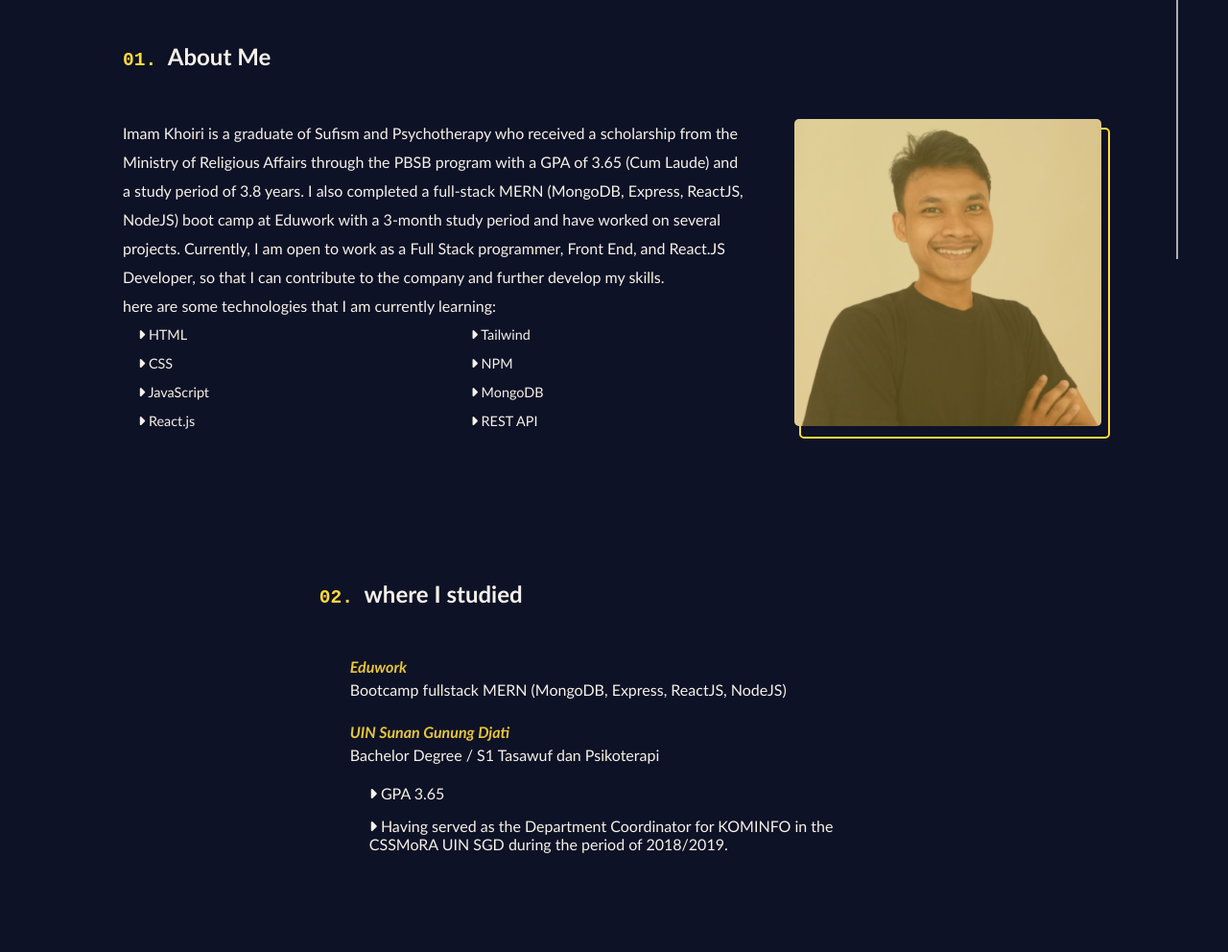
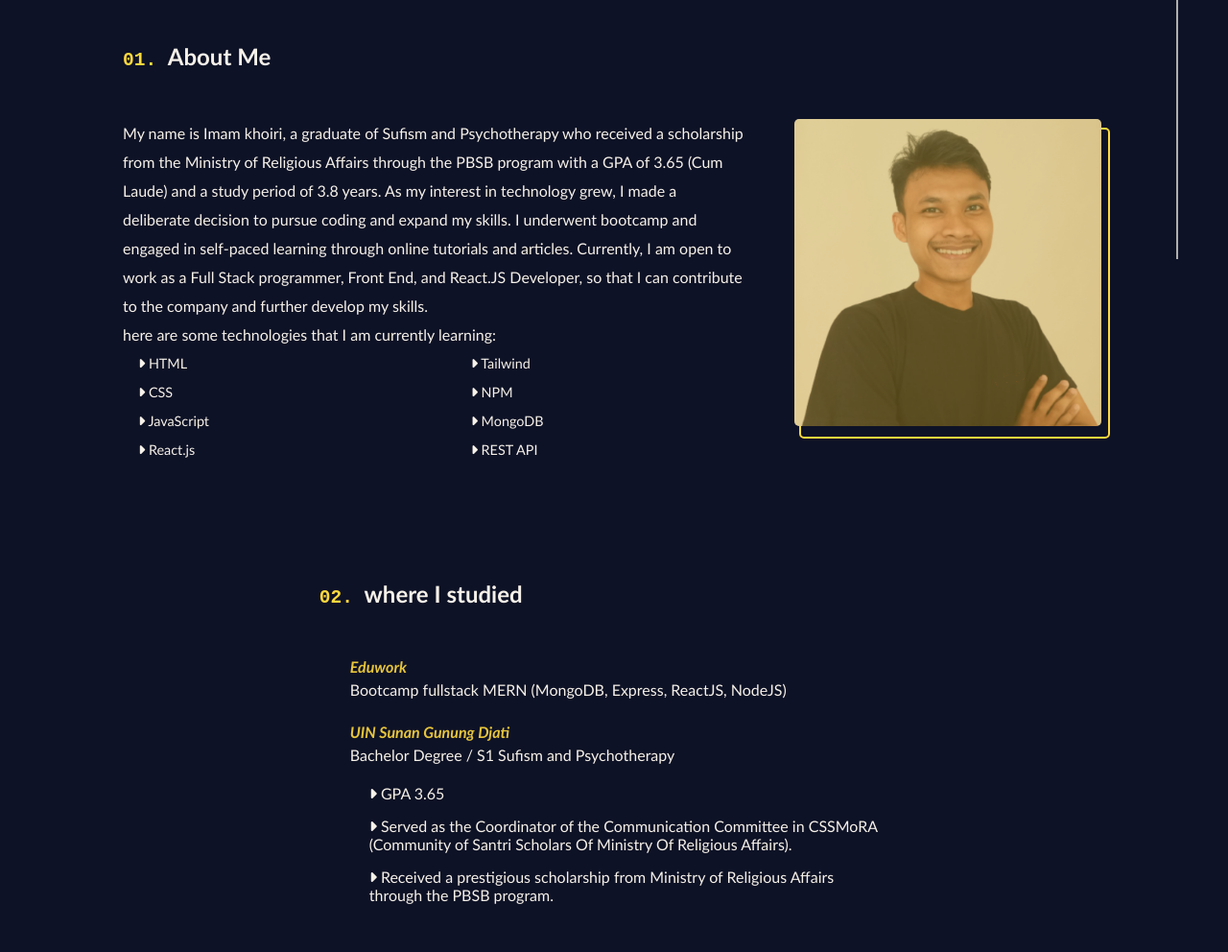
Before and after one commit to Ikhor03/Ikhor, a plain HTML site: page index.html in a window 1280 px wide. Shown: the part 900-1892 px from the top of the page at 96% size. Drawn offline with Linux system fonts and the light colour scheme.

Commit message:
update resume

```diff
--- a/index.html
+++ b/index.html
@@ -67,13 +67,11 @@
 
                 <div class="text-about">
                     <p>
-                        Imam Khoiri is a graduate of Sufism and Psychotherapy who received a scholarship from the Ministry of
+                        My name is Imam khoiri, a graduate of Sufism and Psychotherapy who received a scholarship from the Ministry of
                         Religious
                         Affairs through the PBSB program with a GPA of 3.65 (Cum Laude) and a study period of 3.8 years.
-                        I also completed a
-                        full-stack MERN (MongoDB, Express, ReactJS, NodeJS) boot camp at Eduwork with a 3-month study
-                        period and have worked on
-                        several projects. Currently, I am open to work as a Full Stack programmer, Front End, and
+                        As my interest in technology grew, I made a deliberate decision to pursue coding and expand my skills. I underwent bootcamp and engaged in self-paced learning through online tutorials and articles.
+                        Currently, I am open to work as a Full Stack programmer, Front End, and
                         React.JS Developer, so
                         that I can contribute to the company and further develop my skills.
                     </p>
@@ -115,12 +113,11 @@
                 <br />
                 <div class="text-edu">
                     <h4 class="edu-title">UIN Sunan Gunung Djati</h4>
-                    <p>Bachelor Degree / S1 Tasawuf dan Psikoterapi</p>
+                    <p>Bachelor Degree / S1 Sufism and Psychotherapy</p>
                     <ul style="margin-left: 20px;">
                         <li><i class="fa fa-caret-right"></i> GPA 3.65</li>
-                        <li><i class="fa fa-caret-right"></i> Having served as the Department Coordinator for KOMINFO in
-                            the CSSMoRA UIN SGD during the period of
-                            2018/2019.</li>
+                        <li><i class="fa fa-caret-right"></i> Served as the Coordinator of the Communication Committee in CSSMoRA (Community of Santri Scholars Of Ministry Of Religious Affairs).</li>
+                        <li><i class="fa fa-caret-right"></i> Received a prestigious scholarship from Ministry of Religious Affairs through the PBSB program.</li>
                     </ul>
                 </div>
             </div>
```
